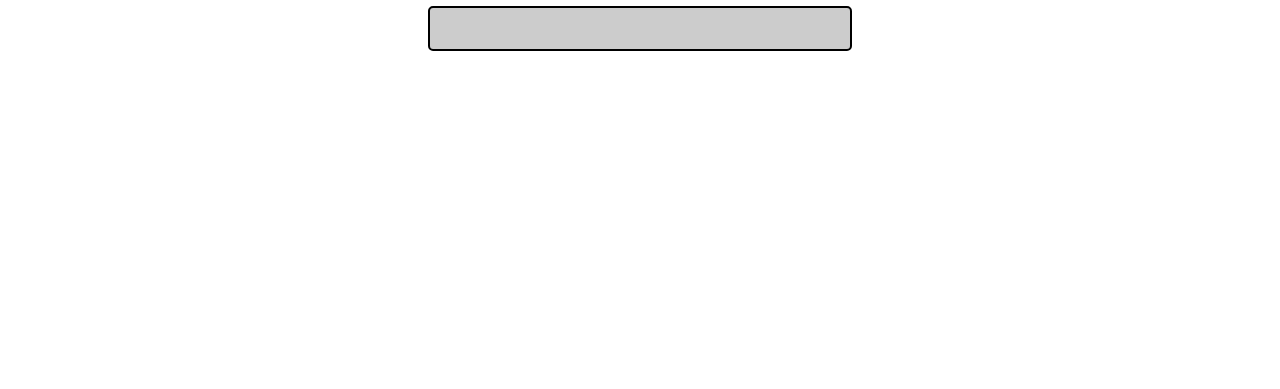
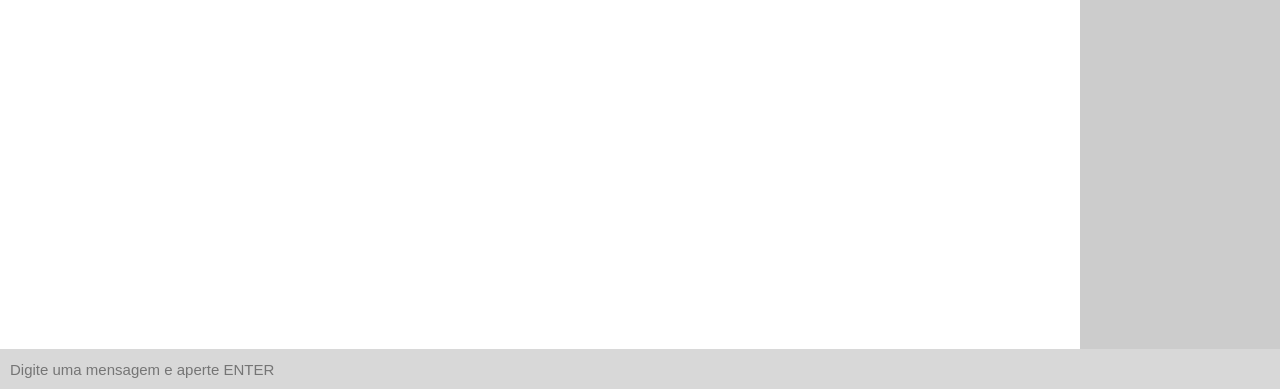
Before and after one commit to lopescode/chat-simples-com-socket-b7web, a website: page src/public/index.html in a window 1280 px wide. Shown: the part 411-800 px from the top of the page. Drawn offline with Linux system fonts and the light colour scheme.

Commit message:
Criando a interface 2/3

```diff
--- a/src/public/css/style.css
+++ b/src/public/css/style.css
@@ -1,5 +1,11 @@
 body {
     margin: 0;
+}
+
+ul, li {
+    margin: 0;
+    padding: 0;
+    list-style: none;
 }
 
 .page {
@@ -10,7 +16,7 @@ body {
 }
 
 #loginPage {
-    display: flex;
+    display: none;
     background-color: #FFF;
 }
 
@@ -26,5 +32,37 @@ body {
 }
 
 #chatPage {
-    display: none;
+    display: flex;
 }
+
+.chatArea {
+    flex: 1;
+    width: 100%;
+    display: flex;
+    background-color: #CCC;
+}
+
+.chatList {
+    flex: 1;
+    background-color: #FFF;
+}
+
+.userList {
+    width: 200px;
+    background-color: #CCC;
+}
+
+.chatInput {
+    width: 100%;
+    display: flex;
+}
+
+#chatTextInput {
+    flex: 1;
+    height: 40px;
+    padding: 0 10px;
+    font-size: 15px;
+    background-color: #d8d8d8;
+    outline: 0;
+    border: 0;
+}
--- a/src/public/index.html
+++ b/src/public/index.html
@@ -13,6 +13,14 @@
         <input type="text" id="loginNameInput" />
     </div>
 
-    <div class="page" id="chatPage"></div>
+    <div class="page" id="chatPage">
+        <div class="chatArea">
+            <ul class="chatList"></ul>
+            <ul class="userList"></ul>
+        </div>
+        <div class="chatInput">
+            <input type="text" id="chatTextInput" placeholder="Digite uma mensagem e aperte ENTER">
+        </div>
+    </div>
 </body>
 </html>
```
